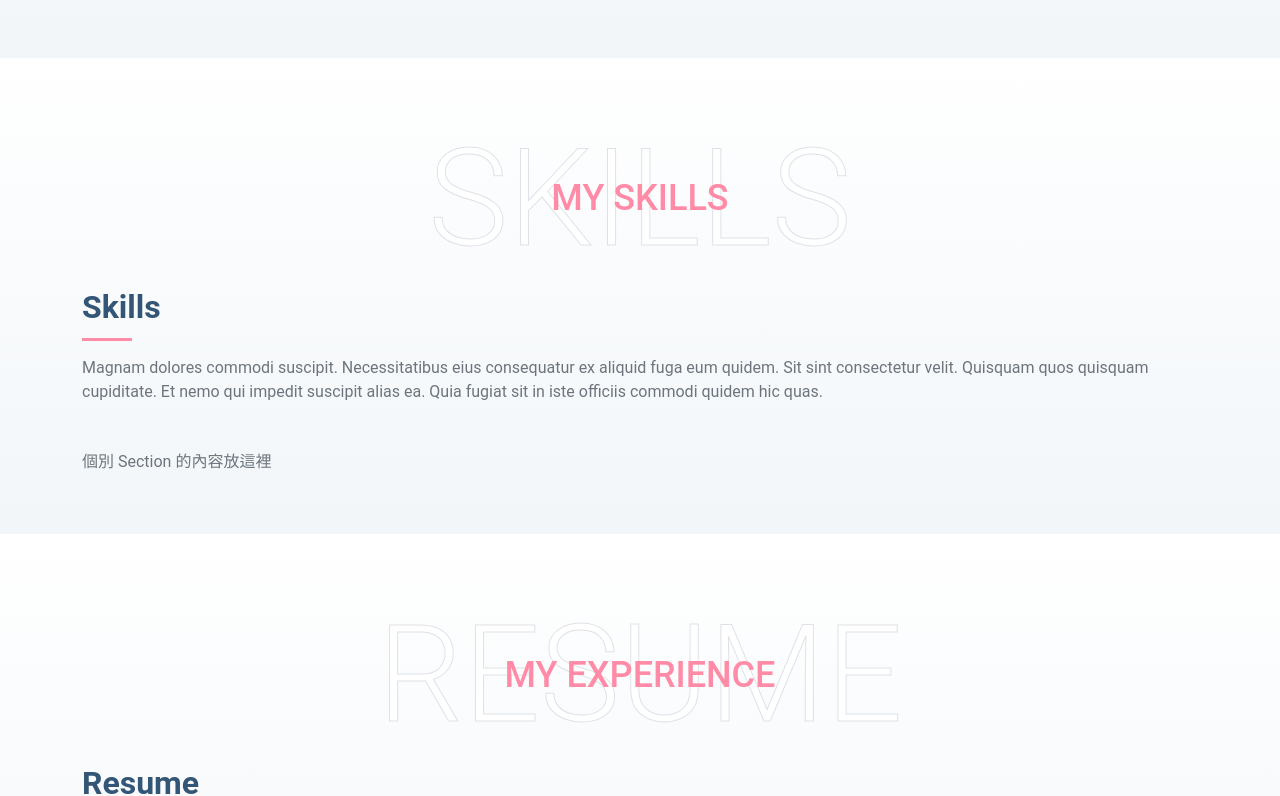
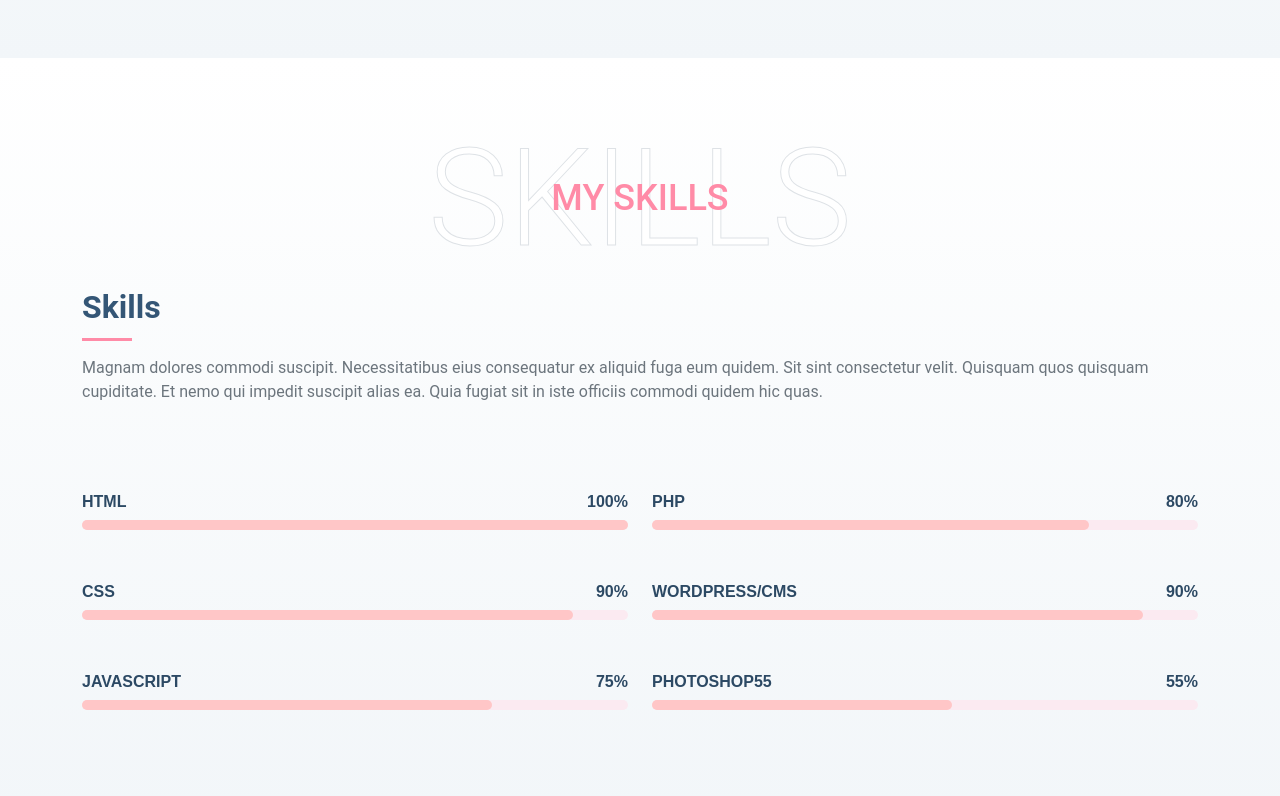
Before and after one commit to Yanni0923/my_website, a React (Create React App) app: page / in a window 1280 px wide. Shown: the part 1292-2088 px from the top of the page. Built offline with nearby package versions, Linux system fonts and the light colour scheme; what @srexi/purecounterjs would draw is missing.

Commit message:
完成 Skill section 和裡面的動態 Progress bar

```diff
--- a/src/sections/Skills.js
+++ b/src/sections/Skills.js
@@ -4,6 +4,11 @@ import "../../node_modules/bootstrap/dist/css/bootstrap.min.css";
 import Section from "../components/common/Section";
 import SectionTitle from "../components/common/SectionTitle";
 import SectionSubTitle from "../components/common/SectionSubtitle";
+import {
+  ColorDeepBlue,
+  ColorSkin,
+  ColorLightOrange,
+} from "../components/common/MyColor";
 
 const titleH2 = "Skills";
 const titlePara =
@@ -11,13 +16,104 @@ const titlePara =
 const titleFront = "My Skills";
 const titleBack = "Skills";
 
+const StyledProgress = styled.div`
+  height: 50px;
+  display: block;
+  background: none;
+  margin: 40px 0;
+
+  .skill {
+    margin: 0 0 6px 0;
+    text-transform: uppercase;
+    display: block;
+    font-weight: 600;
+    font-family: "Poppins", sans-serif;
+    color: ${ColorDeepBlue};
+
+    .val {
+      float: right;
+      font-style: normal;
+    }
+  }
+
+  .progress-div {
+    background-color: ${ColorSkin};
+    border-radius: 0.5rem;
+
+    .progress {
+      background-color: ${ColorLightOrange};
+      height: 10px;
+      border-radius: 1rem;
+      transition: 1s ease;
+      transition-delay: 0.5s;
+    }
+  }
+`;
+
+const ProgressBar = ({ percent }) => {
+  const [value, setValue] = React.useState(0);
+
+  React.useEffect(() => {
+    setValue(percent);
+  });
+
+  return (
+    <div>
+      <div className="progress-div" style={{ width: "100%" }}>
+        <div style={{ width: `${value}%` }} className="progress" />
+      </div>
+    </div>
+  );
+};
+
+const ProgressComponent = (props) => {
+  return (
+    <StyledProgress>
+      <span className="skill">
+        {props.progressBarName}
+        <i className="val">{props.progressBarPercent}%</i>
+      </span>
+      <ProgressBar percent={props.progressBarPercent} />
+    </StyledProgress>
+  );
+};
+
 const Skills = () => {
   return (
     <>
       <Section>
         <SectionTitle titleFront={titleFront} titleBack={titleBack} />
         <SectionSubTitle h2={titleH2} para={titlePara} />
-        個別 Section 的內容放這裡
+        <div className="row skills-content">
+          <div className="col-lg-6">
+            <ProgressComponent
+              progressBarName={"HTML"}
+              progressBarPercent={100}
+            />
+            <ProgressComponent
+              progressBarName={"CSS"}
+              progressBarPercent={90}
+            />
+            <ProgressComponent
+              progressBarName={"JAVASCRIPT"}
+              progressBarPercent={75}
+            />
+          </div>
+          <div className="col-lg-6">
+            <ProgressComponent
+              progressBarName={"PHP"}
+              progressBarPercent={80}
+            />
+            <ProgressComponent
+              progressBarName={"WORDPRESS/CMS"}
+              progressBarPercent={90}
+            />
+            <ProgressComponent
+              progressBarName={"PHOTOSHOP55"}
+              progressBarPercent={55}
+            />
+          </div>
+        </div>
       </Section>
     </>
   );
```
